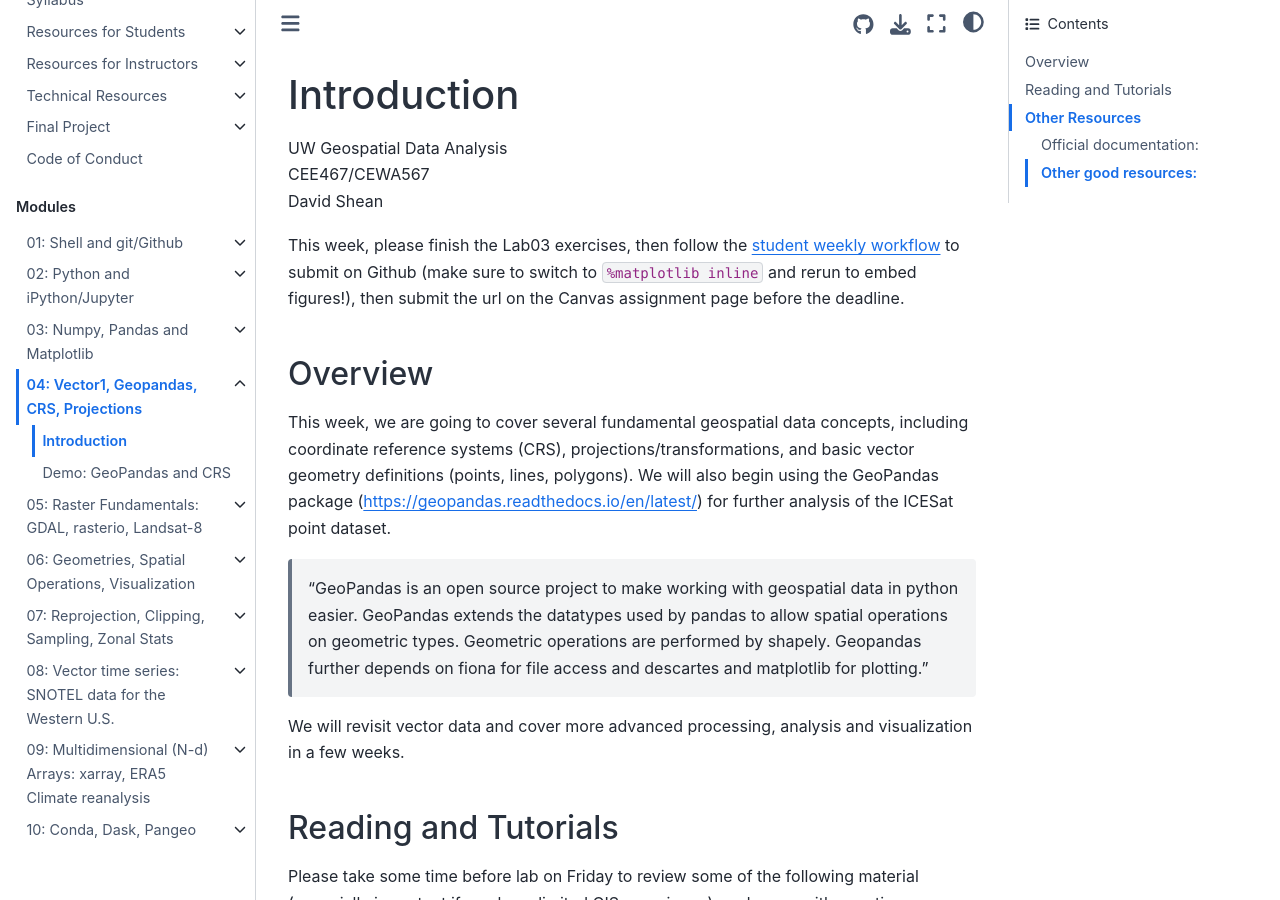
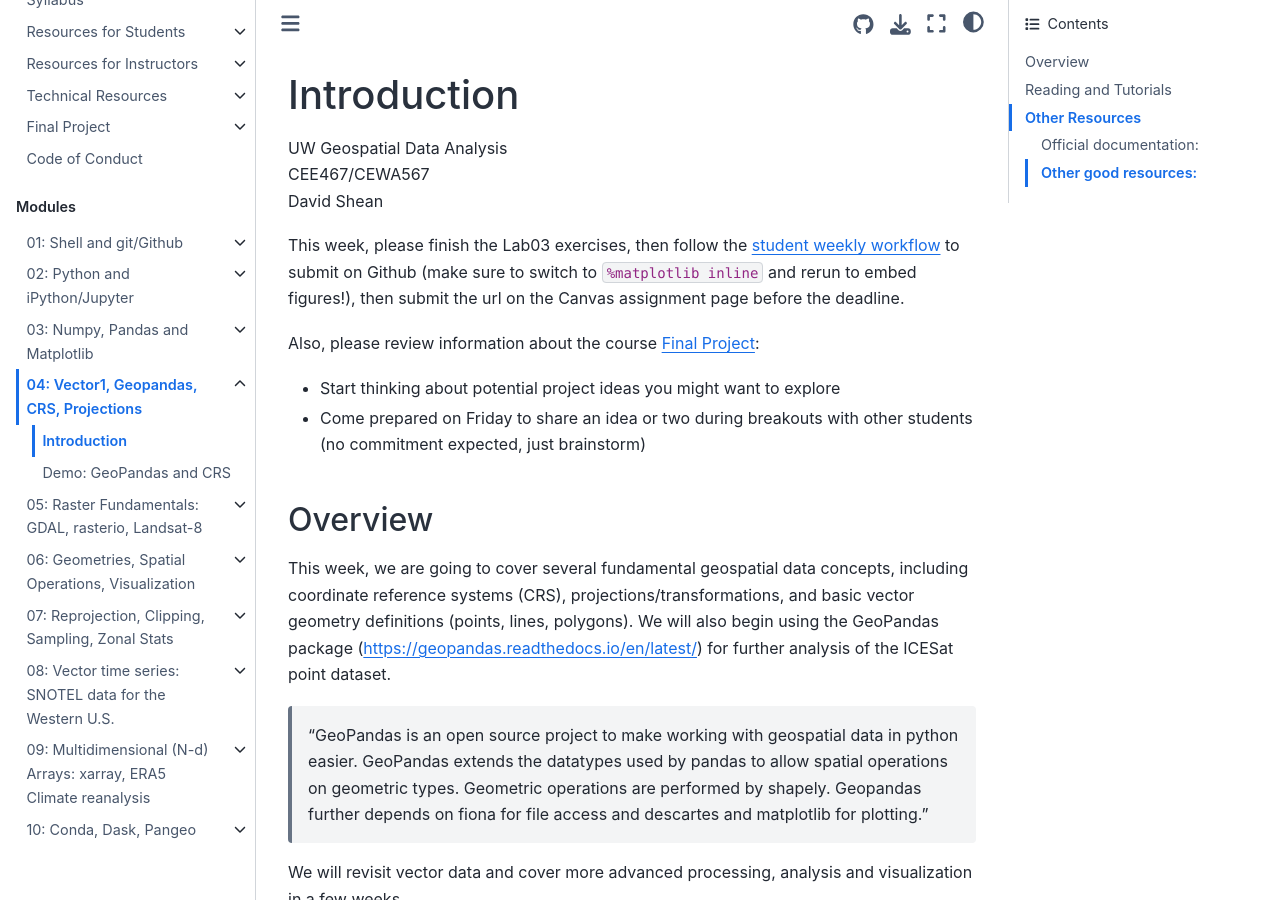
Before and after one commit to UW-GDA/jupyterbook, a Jupyter Book: the page built from book/modules/04_Vector1_Geopandas_CRS_Proj/04_Vector1_Geopandas_CRS_Proj_prep.md, in a window 1280 px wide and 900 px high. Built offline with Jupyter Book 1.0.4 settings and Sphinx 7.4.7 and the Sphinx Book theme 1.1.4, drawn with Linux system fonts in a browser that asks for light colours; pages that are not in the unit, such as notebooks, are missing from menus.

Commit message:
Update 04_Vector1_Geopandas_CRS_Proj_prep.md

```diff
--- a/book/modules/04_Vector1_Geopandas_CRS_Proj/04_Vector1_Geopandas_CRS_Proj_prep.md
+++ b/book/modules/04_Vector1_Geopandas_CRS_Proj/04_Vector1_Geopandas_CRS_Proj_prep.md
@@ -5,6 +5,10 @@
 David Shean
 
 This week, please finish the Lab03 exercises, then follow the [student weekly workflow](../../resources/students/student_weekly_workflow.md) to submit on Github (make sure to switch to `%matplotlib inline` and rerun to embed figures!), then submit the url on the Canvas assignment page before the deadline.
+
+Also, please review information about the course [Final Project](../../resources/project/README.md):
+* Start thinking about potential project ideas you might want to explore
+* Come prepared on Friday to share an idea or two during breakouts with other students (no commitment expected, just brainstorm)
 
 ## Overview
 This week, we are going to cover several fundamental geospatial data concepts, including coordinate reference systems (CRS), projections/transformations, and basic vector geometry definitions (points, lines, polygons). We will also begin using the GeoPandas package (https://geopandas.readthedocs.io/en/latest/) for further analysis of the ICESat point dataset.
```
